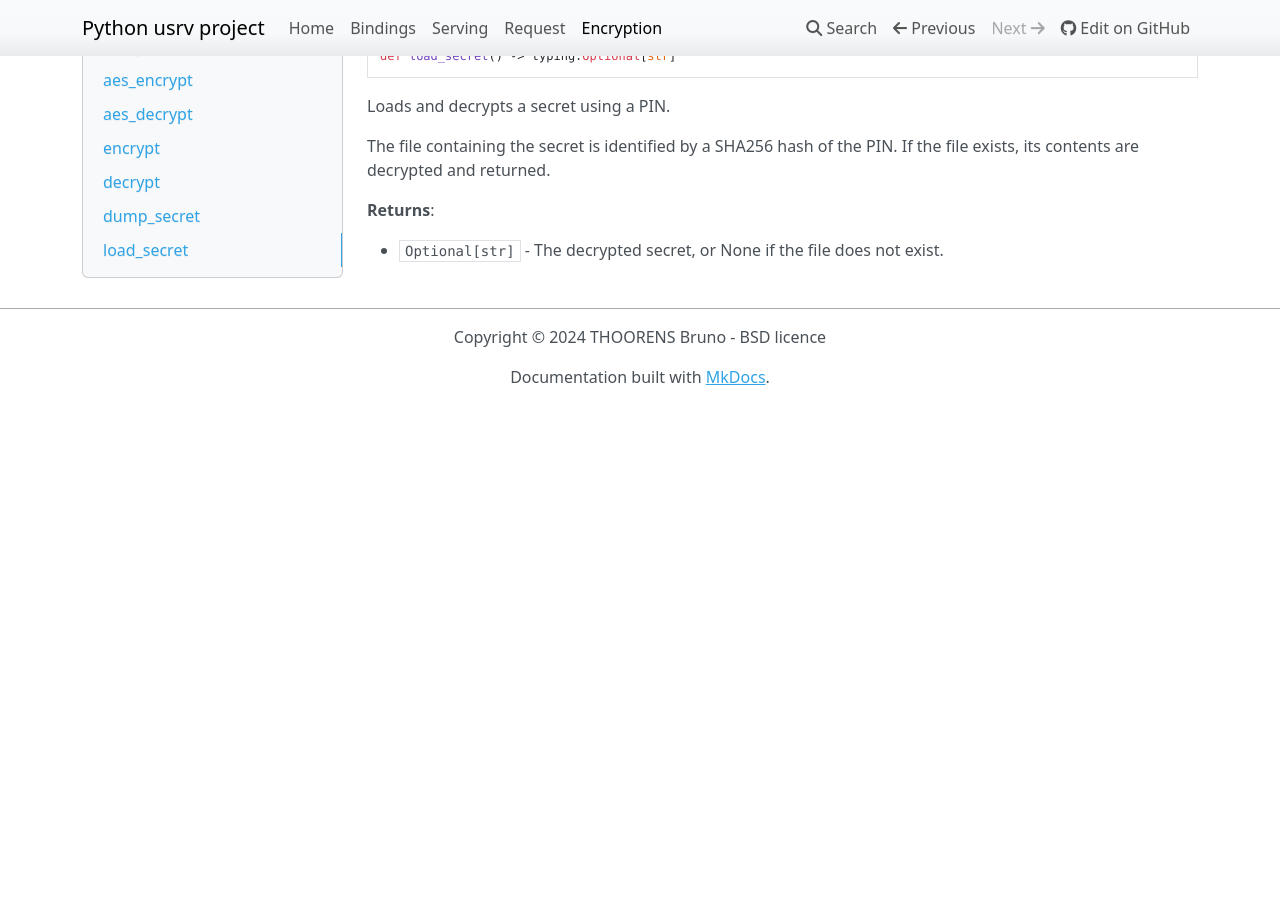
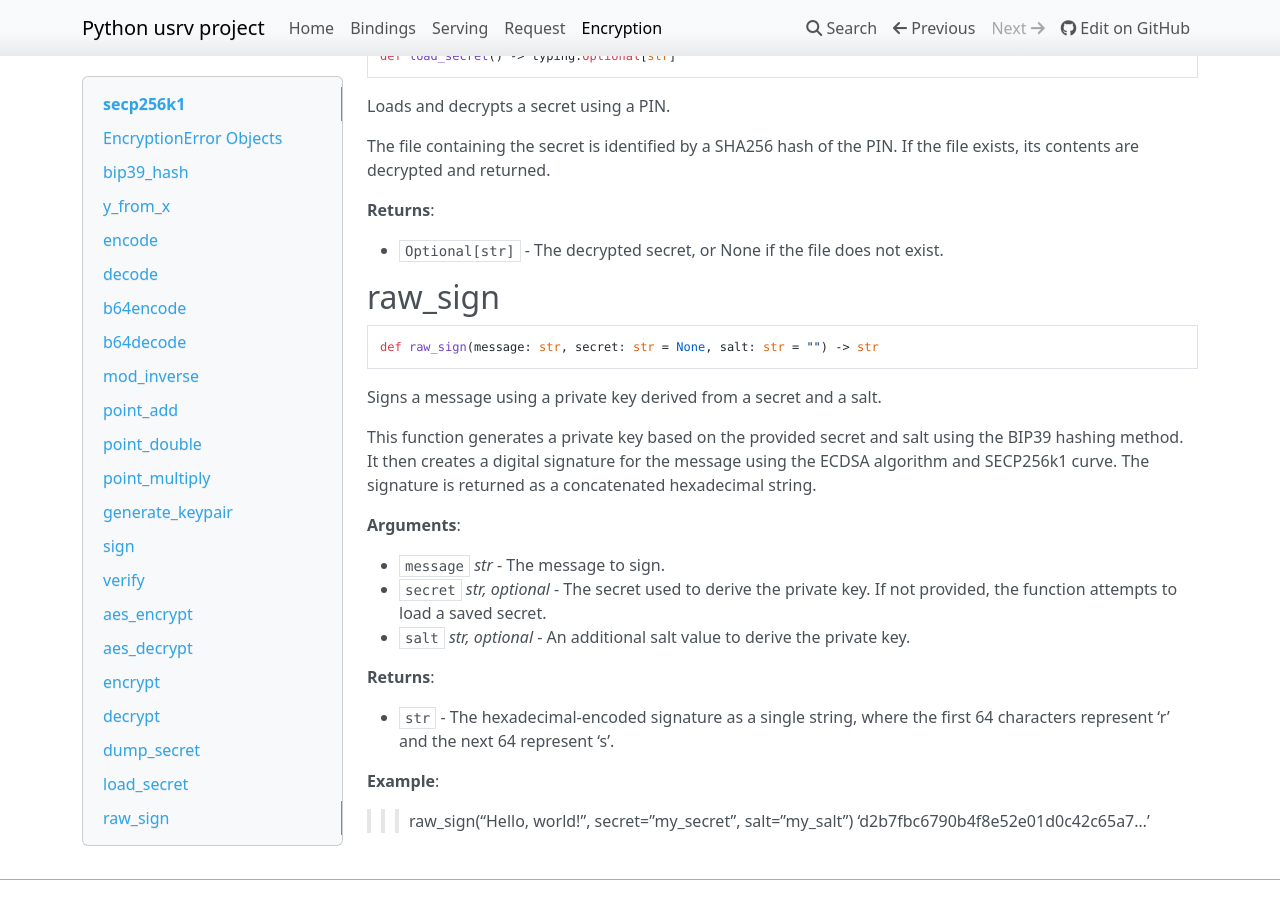
Before and after one commit to Moustikitos/micro-server, an MkDocs documentation site: the page built from docs/encryption.md, in a window 1280 px wide and 900 px high, scrolled down 5968 px. Built offline with MkDocs 1.6.1, drawn with Linux system fonts in a browser that asks for light colours; nearby versions of some CDN libraries; before the commit the page ends 6373 px from its top, so only the background shows below that.

Commit message:
doc: documentation update

````diff
--- a/docs/encryption.md
+++ b/docs/encryption.md
@@ -378,3 +378,38 @@ If the file exists, its contents are decrypted and returned.
 
 - `Optional[str]` - The decrypted secret, or None if the file does not
   exist.
+
+<a id="usrv.secp256k1.raw_sign"></a>
+
+## raw\_sign
+
+```python
+def raw_sign(message: str, secret: str = None, salt: str = "") -> str
+```
+
+Signs a message using a private key derived from a secret and a salt.
+
+This function generates a private key based on the provided secret and salt
+using the BIP39 hashing method. It then creates a digital signature for the
+message using the ECDSA algorithm and SECP256k1 curve. The signature is
+returned as a concatenated hexadecimal string.
+
+**Arguments**:
+
+- `message` _str_ - The message to sign.
+- `secret` _str, optional_ - The secret used to derive the private key. If
+  not provided, the function attempts to load a saved secret.
+- `salt` _str, optional_ - An additional salt value to derive the private
+  key.
+
+
+**Returns**:
+
+- `str` - The hexadecimal-encoded signature as a single string, where the
+  first 64 characters represent 'r' and the next 64 represent 's'.
+
+
+**Example**:
+
+  >>> raw_sign("Hello, world!", secret="my_secret", salt="my_salt")
+  'd2b7fbc6790b4f8e52e01d0c42c65a7...'
````
Also changed, not shown: docs/index.md (+1 -0 lines).
